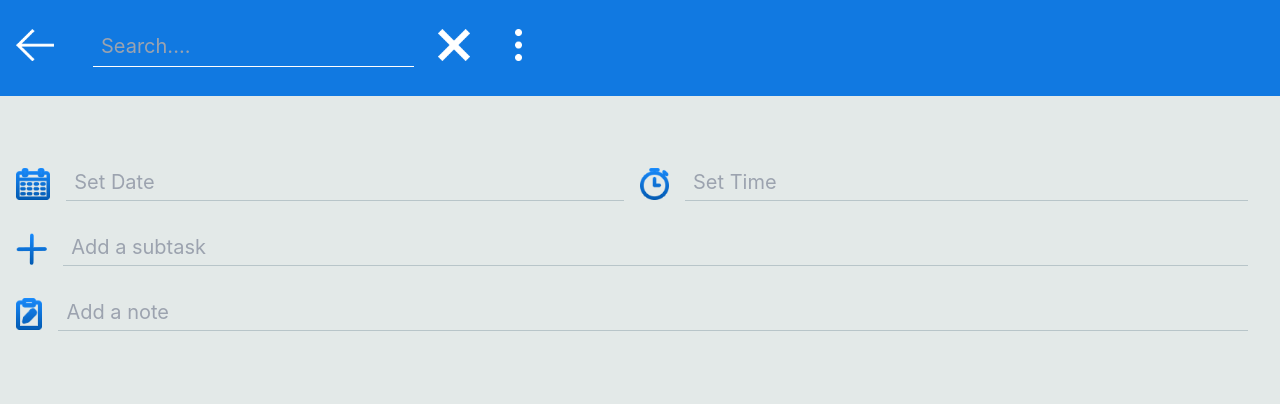
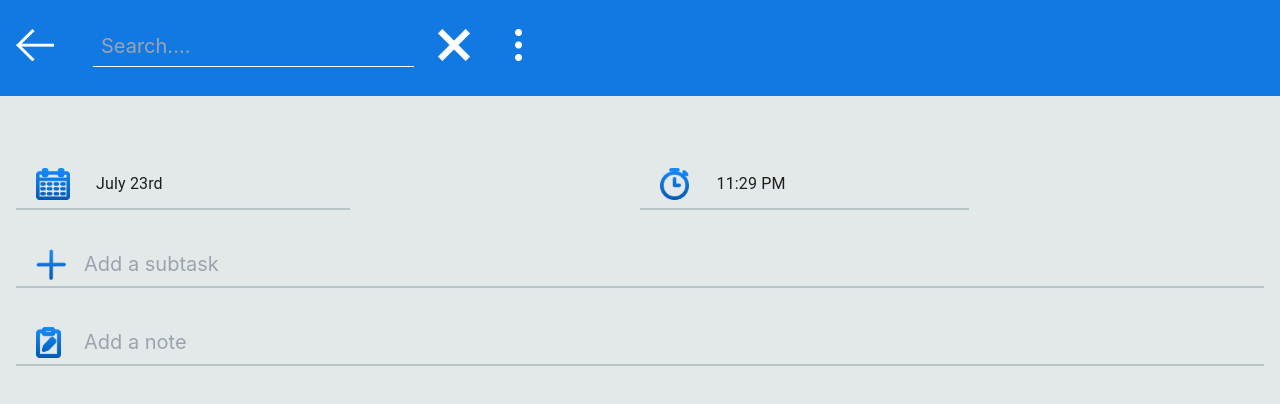
Before and after one commit to Rafterminador/React, a React (Create React App) app in the folder Curso de Introducción a React.js/ejercicios/: page /create/task in a window 1280 px wide. Shown: the top 404 px of the page. Built offline with nearby package versions, Linux system fonts and the light colour scheme; what react-native would draw is missing.

Commit message:
agregando componente hora y tiempo

```diff
--- a/Curso de Introducción a React.js/ejercicios/package.json
+++ b/Curso de Introducción a React.js/ejercicios/package.json
@@ -3,9 +3,13 @@
   "version": "0.1.0",
   "private": true,
   "dependencies": {
+    "@date-io/date-fns": "^1.3.13",
+    "@material-ui/core": "^4.12.4",
+    "@material-ui/pickers": "^3.3.10",
     "@testing-library/jest-dom": "^5.16.4",
     "@testing-library/react": "^13.3.0",
     "@testing-library/user-event": "^13.5.0",
+    "date-fns": "^2.29.1",
     "react": "^18.2.0",
     "react-dom": "^18.2.0",
     "react-native": "^0.69.3",
--- /dev/null
+++ b/Curso de Introducción a React.js/ejercicios/src/components/ClockIcon.jsx
@@ -0,0 +1,9 @@
+import React from 'react'
+import clock from "../assets/images/clock.png"
+const ClockIcon = () => {
+    return (
+        <img src={clock} alt="date" className='icons mr-6' />
+    )
+}
+
+export { ClockIcon }
--- /dev/null
+++ b/Curso de Introducción a React.js/ejercicios/src/components/DateIcon.jsx
@@ -0,0 +1,9 @@
+import React from 'react'
+import calendar from "../assets/images/calendar.png"
+const DateIcon = () => {
+    return (
+        <img src={calendar} alt="date" className='icons mr-6' />
+    )
+}
+
+export { DateIcon }
--- a/Curso de Introducción a React.js/ejercicios/src/index.css
+++ b/Curso de Introducción a React.js/ejercicios/src/index.css
@@ -68,12 +68,31 @@ h2 {
 }
 
 .input-task {
-  border-bottom: 1px solid #B8C5C9;
+  border-bottom: 2px solid #B8C5C9;
   background-color: inherit;
   color: #202124;
-  @apply pb-1 pl-2 text-xl w-full mr-4;
+  @apply pb-2 pl-2 text-xl w-full mr-4;
 }
 
 .input-task:focus {
   outline: none;
 }
+
+.input-task-add {
+  @apply p-2;
+  background-image: url(assets/images/simple-Add.png);
+  background-repeat: no-repeat;
+  text-indent: 60px;
+  background-size: auto 70%;
+  background-position: left center;
+  background-position: 20px center;
+}
+
+.input-task-note {
+  @apply p-2;
+  background-image: url(assets/images/note.png);
+  background-repeat: no-repeat;
+  text-indent: 60px;
+  background-size: auto 70%;
+  background-position: 20px center;
+}
--- a/Curso de Introducción a React.js/ejercicios/src/index.js
+++ b/Curso de Introducción a React.js/ejercicios/src/index.js
@@ -5,7 +5,7 @@ import App from './App';
 
 const root = ReactDOM.createRoot(document.getElementById('root'));
 root.render(
-  <React.StrictMode>
-    <App />
-  </React.StrictMode>
+  // <React.StrictMode>
+  <App />
+  // </React.StrictMode>
 );
--- a/Curso de Introducción a React.js/ejercicios/src/pages/AddTask.jsx
+++ b/Curso de Introducción a React.js/ejercicios/src/pages/AddTask.jsx
@@ -1,29 +1,57 @@
-import React from 'react'
-import calendar from "../assets/images/calendar.png"
-import clock from "../assets/images/clock.png"
+import React, { useState } from 'react'
 import note from "../assets/images/note.png"
-import simpleAdd from "../assets/images/simple-Add.png"
+import { DateIcon } from '../components/DateIcon'
+import { ClockIcon } from '../components/ClockIcon'
+import {
+    MuiPickersUtilsProvider,
+    KeyboardDatePicker,
+    KeyboardTimePicker,
+} from '@material-ui/pickers';
+import 'date-fns';
+import DateFnsUtils from '@date-io/date-fns';
+import { alpha } from '@material-ui/core/styles'
 const AddTask = () => {
+    const [selectedDate, setSelectedDate] = useState(new Date());
+    const handleDateChange = (date) => {
+        console.log(date);
+        setSelectedDate(date);
+    };
     return (
         <>
-            <div className='grid grid-cols-2 mt-10 mb-8'>
-                <div className='flex'>
-                    <img src={calendar} alt="date" className='icons mr-4' />
-                    <input placeholder='Set Date' className='input-task'></input>
+            <MuiPickersUtilsProvider utils={DateFnsUtils}>
+                <div className='grid grid-cols-2 mt-10 mb-8'>
+                    <div className='flex mr-4'>
+                        <KeyboardDatePicker
+                            id="date-picker"
+                            value={selectedDate}
+                            onChange={handleDateChange}
+                            keyboardIcon={<DateIcon />}
+                            InputAdornmentProps={{ position: 'start' }}
+                            InputProps={{
+                                className: "input-task",
+                                disableUnderline: true
+                            }}
+                        />
+                    </div>
+                    <div className='flex mr-4'>
+                        <KeyboardTimePicker
+                            id="date-picker"
+                            value={selectedDate}
+                            onChange={handleDateChange}
+                            keyboardIcon={<ClockIcon />}
+                            InputAdornmentProps={{ position: 'start' }}
+                            InputProps={{
+                                className: "input-task",
+                                disableUnderline: true
+                            }}
+                        />
+                    </div>
                 </div>
-                <div className='flex'>
-                    <img src={clock} alt="time" className='icons mr-4' />
-                    <input placeholder='Set Time' className='input-task'></input>
+                <div className=' mb-8'>
+                    <input placeholder='Add a subtask' className='input-task input-task-add'></input>
                 </div>
-            </div>
-            <div className='flex mb-8'>
-                <img src={simpleAdd} alt="add" className='icons mr-4' />
-                <input placeholder='Add a subtask' className='input-task'></input>
-            </div>
-            <div className='flex'>
-                <img src={note} alt="notes" className='icons mr-4' />
-                <input placeholder='Add a note' className='input-task'></input>
-            </div>
+                <input placeholder='Add a note' className='input-task input-task-note'></input>
+            </MuiPickersUtilsProvider>
         </>
     )
 }
--- a/Curso de Introducción a React.js/ejercicios/src/pages/TaskList.jsx
+++ b/Curso de Introducción a React.js/ejercicios/src/pages/TaskList.jsx
@@ -1,6 +1,6 @@
 import React from 'react'
 import { TodoItem } from "../components/TodoItem"
-import add from "../assets/images/add.png"
+import add from "../assets/images/Add.png"
 import uuid from 'react-uuid'
 import { Link } from 'react-router-dom'
 
```
Also changed, not shown: 1 other file (tests, documents, lock files or other folders).
